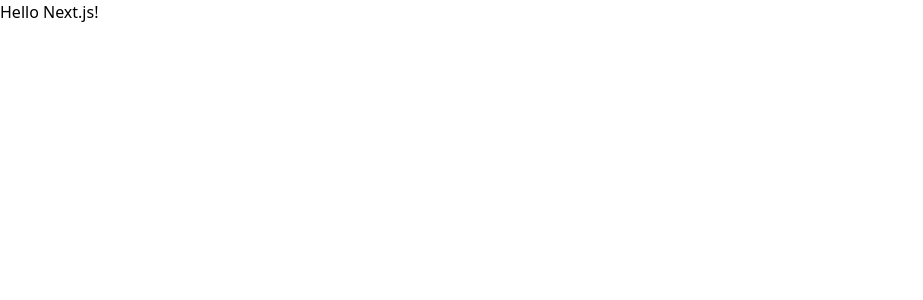
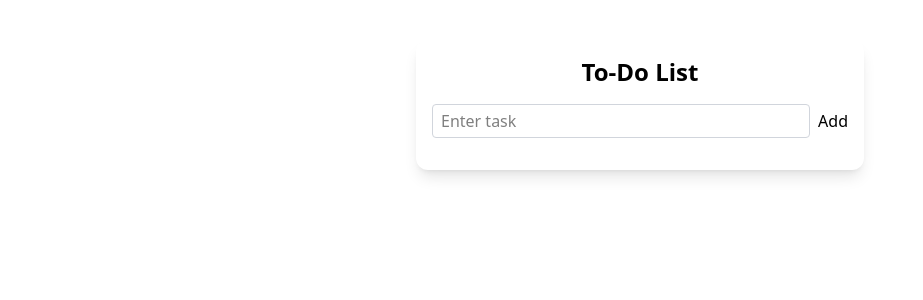
Before and after one commit to iismrityii/todo-app, a Next.js app: page / in a window 1280 px wide. Shown: the top 300 px of the page, without its empty margins (0-923 px from the left). Built offline with nearby package versions, Linux system fonts and the light colour scheme.

Commit message:
made a basic todo list

```diff
--- a/app/page.tsx
+++ b/app/page.tsx
@@ -1,3 +1,50 @@
+"use client";
+
+import { useState } from "react";
+
 export default function Page() {
-  return <h1>Hello Next.js!</h1>
+  const [task, setTask] = useState("");
+  const [todos, setTodos] = useState<string[]>([]);
+
+  const addTask = () => {
+    if (task.trim() !== "") {
+      setTodos([...todos, task]);
+      setTask("");
+    }
+  };
+
+  const deleteTask = (index: number) => {
+    const updatedTodos = todos.filter((_, i) => i !== index);
+    setTodos(updatedTodos);
+  };
+
+  return (
+    <div className="max-w-md mx-auto mt-10 p-4 shadow-lg rounded-xl bg-white">
+      <h1 className="text-2xl font-bold text-center mb-4">To-Do List</h1>
+
+      <div className="flex gap-2 mb-4">
+        <input
+          type="text"
+          value={task}
+          onChange={(e) => setTask(e.target.value)}
+          placeholder="Enter task"
+          className="flex-1 border border-gray-300 rounded px-2 py-1"
+        />
+        <button onClick={addTask} className="btn btn-primary">
+          Add
+        </button>
+      </div>
+
+      <ul>
+        {todos.map((todo, index) => (
+          <li key={index} className="flex justify-between items-center p-2 border-b">
+            <span>{todo}</span>
+            <button onClick={() => deleteTask(index)} className="text-red-500 hover:underline">
+              Delete
+            </button>
+          </li>
+        ))}
+      </ul>
+    </div>
+  );
 }
```
